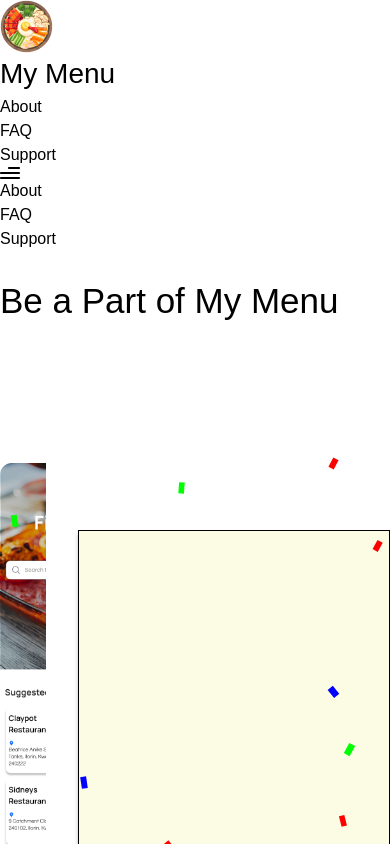
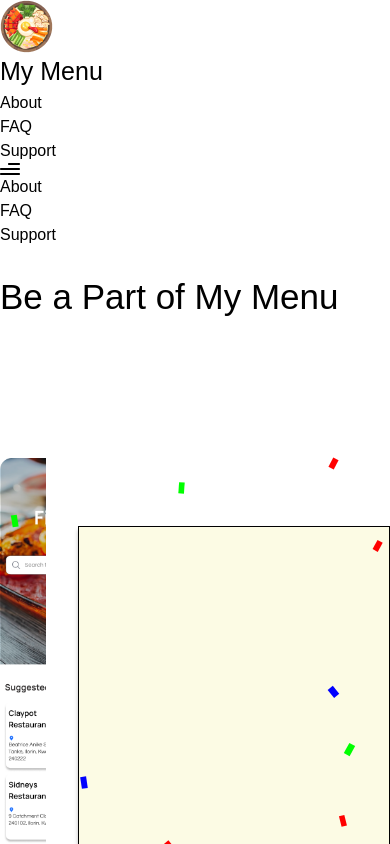
Before and after one commit to sefeoluwa/menu-app, a React (Vite) app: page / in a window 390 px wide. Shown: the top 844 px of the page. Built offline with nearby package versions, Linux system fonts and the light colour scheme.

Commit message:
font-size for logo

```diff
--- a/src/index.css
+++ b/src/index.css
@@ -55,7 +55,7 @@
   @media screen and (max-width:800px) {
 
     .app-logo{
-      font-size: 28px;
+      font-size: 25px;
     }
 
     .hero-heading{
```
